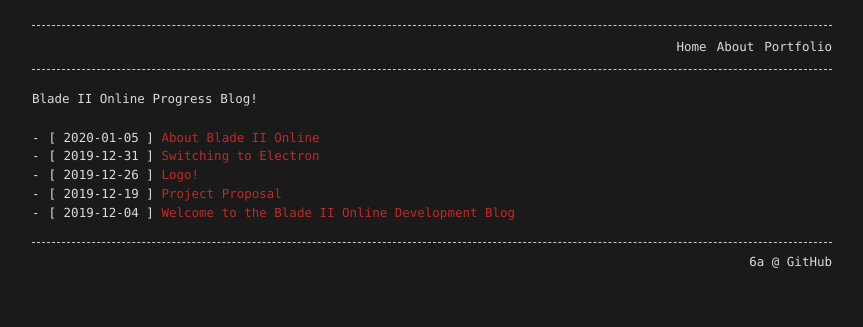
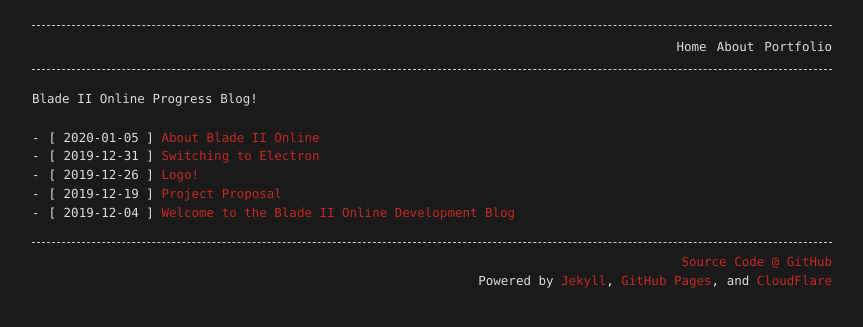
Before and after one commit to 6a/b2o, a Jekyll site: the page built from index.md, in a window 1280 px wide. Shown: the top 327 px of the page, without its empty margins (208-1071 px from the left). Built offline with Jekyll 4.4.1, drawn with Linux system fonts in a browser that asks for light colours.

Commit message:
updated footer

```diff
--- a/_config.yml
+++ b/_config.yml
@@ -22,8 +22,8 @@ include: ['_pages', '_tag']
 title: Blade II Online Progress Blog
 email: hello@jstanton.io
 description: Progress blog for the development of Blade II Online.
-github_username: 6a
-github_repo:
+github_url: https://github.com/6a
+github_repo: https://github.com/6a/b2o
 header_pages:
   - index.md
   - _pages/about.md
--- a/_includes/footer.html
+++ b/_includes/footer.html
@@ -1,3 +1,4 @@
 <footer>
-  <p>6a @ GitHub</p>
+  <a href="{{ site.github_url }}">Source Code @ GitHub</a>
+  <p>Powered by <a href="https://jekyllrb.com/">Jekyll</a>, <a href="https://pages.github.com/">GitHub Pages</a>, and <a href="https://www.cloudflare.com">CloudFlare</a></p>
 </footer>
```
